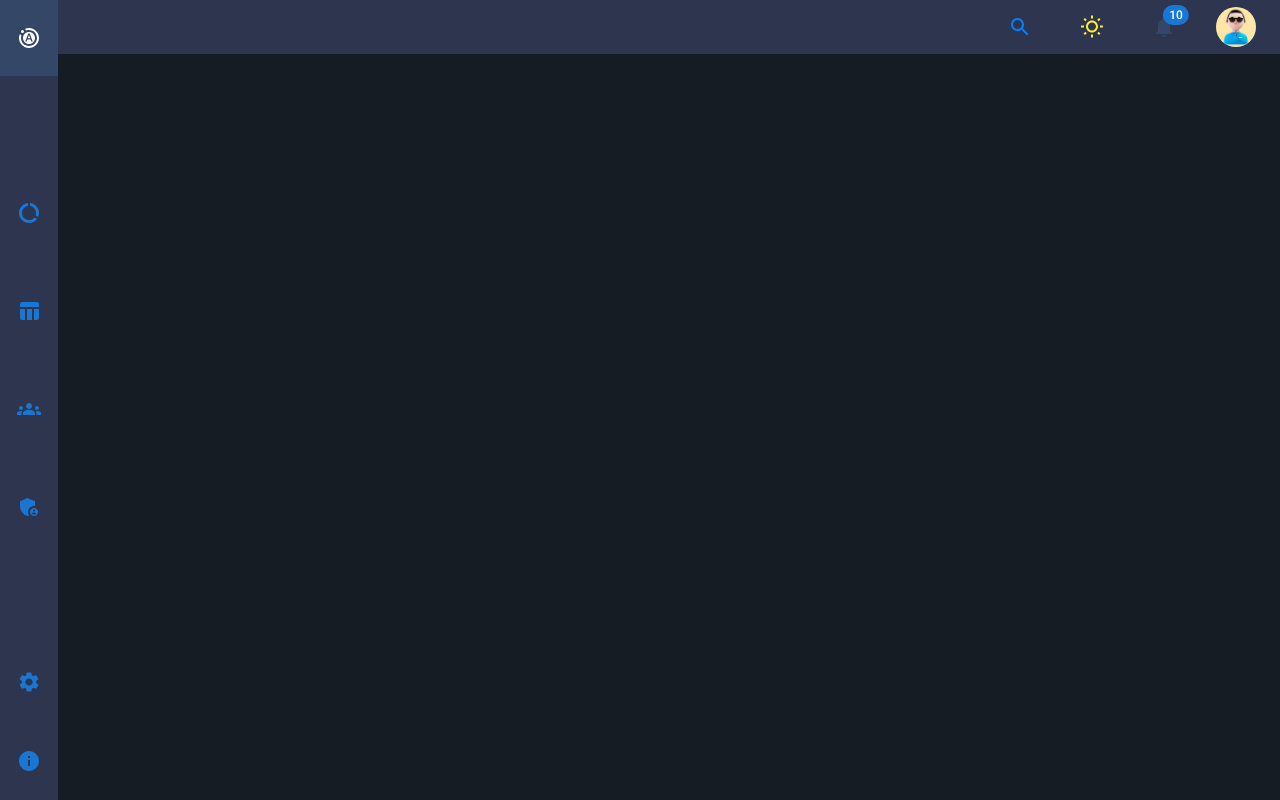
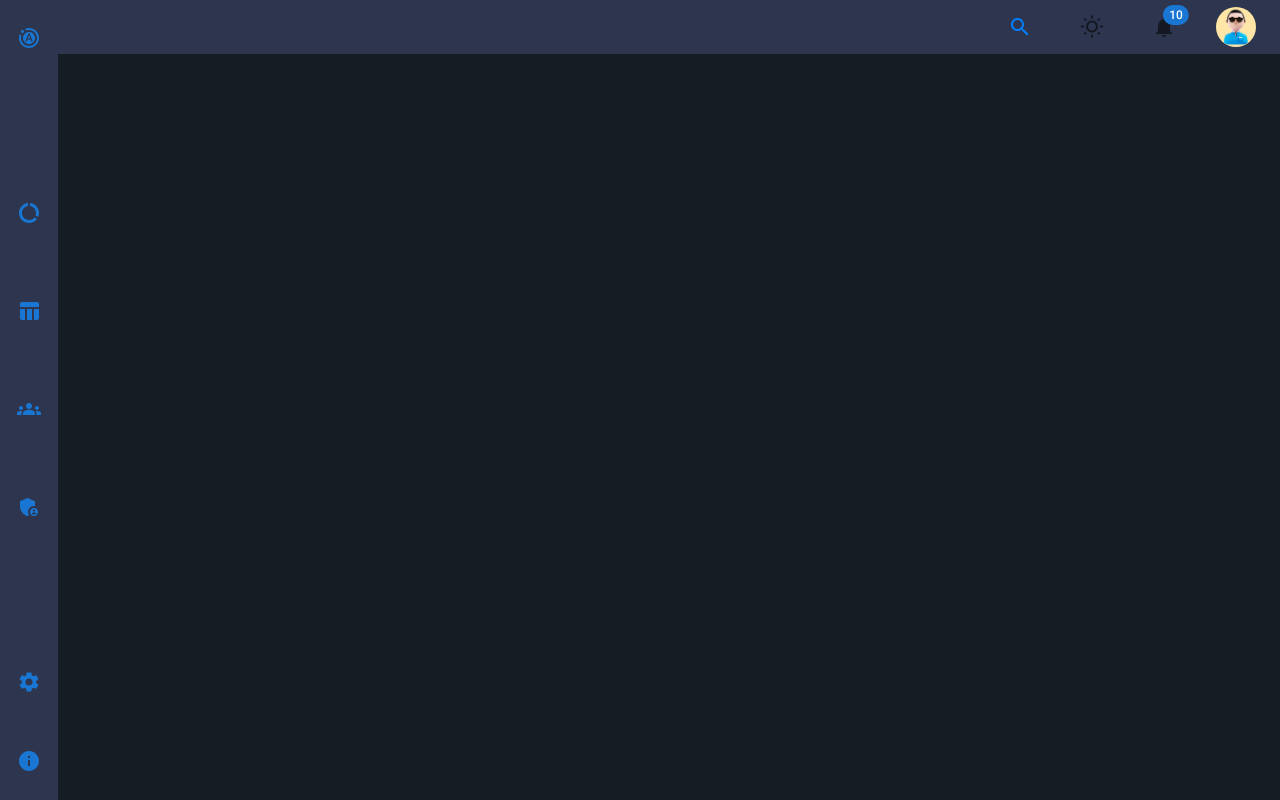
Before and after one commit to techcoders-akp/Data-automation-UI, a React (Create React App) app: page / in a window 1280 px wide. Built offline with nearby package versions, Linux system fonts and the light colour scheme.

Commit message:
modified ui

```diff
--- a/src/Internals/Themes.js
+++ b/src/Internals/Themes.js
@@ -4,15 +4,18 @@ const themeLight = createTheme({
   palette: {
     background: {
       default: "#f8f9fa",
-      white :"#ffff",
-      darkBlue:"rgb(52, 71, 103)",
-      onHover:'#1976d21c',
-      tempWhite:'#ffff'
+      white :"#ffff"
     },
     buttons:{
       primary:'#007fff',
       yellow:"#ffeb3b",
+      onHover:'#1976d21c'
     },
+    icons:{
+      darkBlue:"rgb(52, 71, 103)",
+      tempWhite:'#ffff'
+
+    }
   }
   });
 
@@ -20,15 +23,17 @@ const themeLight = createTheme({
     palette: {
       background: {
         default: "#161C24",
-        white :"#2d364e",
-        darkBlue:"rgb(52, 71, 103)",
-        onHover:'#1976d21c' ,
-        tempWhite:'#ffff'
+        white :"#2d364e"
       },
       buttons:{
         primary:'#007fff',
         yellow:"#ffeb3b",
+        onHover:'#1976d21c'
       },
+      icons:{
+        darkBlue:"rgb(52, 71, 103)",
+        tempWhite:'#ffff'
+      }
     }
   });
 
--- a/src/app/Components/Header/HeaderIndex.jsx
+++ b/src/app/Components/Header/HeaderIndex.jsx
@@ -1,4 +1,4 @@
-import React from 'react';
+import React, { useState } from 'react';
 import { HeaderStyles } from './styles';
 import IconButton from '@mui/material/IconButton';
 import Badge from '@mui/material/Badge';
@@ -13,19 +13,21 @@ import TextField from '@mui/material/TextField';
 
 import Avatarsrc from '../../Icons/Avatar.jpg';
 
-const HeaderIndex = (props) => {
-  const {handleMode , mode} = props ;
+const HeaderIndex = () => {
   const classes = HeaderStyles();
 
+  const [toggleMode, settoggleMode] = React.useState(true);
   const [toggleSearch, settoggleSearch] = React.useState(false)
+  const [searchInput, setSearchInput]= useState('')
 
-  const handleDarkMode = () => {
-    if(mode)
-    handleMode(false);
-    else
-    handleMode(true)
+  const handleMode = () => {
+    toggleMode ? settoggleMode(false) : settoggleMode(true);
   };
+  const cleanSearch = () =>setSearchInput('')
 
+  const onChange=(event)=>{
+    setSearchInput(event.target.value)
+  }
   React.useEffect(() => {
     if(toggleSearch)
     setTimeout(() => {
@@ -47,6 +49,9 @@ const HeaderIndex = (props) => {
         fullWidth
         size="small"
         margin="dense"
+        onChange={onChange}
+        value={searchInput}
+        onBlur={cleanSearch}
         InputProps={{
           startAdornment: (
             <InputAdornment position="start">
@@ -63,8 +68,8 @@ const HeaderIndex = (props) => {
            {!toggleSearch ? <SearchIcon  className={classes.Icons}/> : <ClearIcon className={classes.Icons}/> }
           </IconButton>
 
-          <IconButton onClick={handleDarkMode}>
-            {mode ? <WbSunnyOutlinedIcon className={classes.sun} /> : <DarkModeIcon className={classes.moon}/>}
+          <IconButton onClick={handleMode}>
+            {toggleMode ? <WbSunnyOutlinedIcon  /> : <DarkModeIcon />}
           </IconButton>
 
           <IconButton>
--- a/src/app/Components/sideNav/SideNavbar.jsx
+++ b/src/app/Components/sideNav/SideNavbar.jsx
@@ -3,8 +3,6 @@ import Button from '@mui/material/Button';
 import Tooltip from '@mui/material/Tooltip';
 import sideIcons from './constants';
 import MotionPhotosAutoIcon from '@mui/icons-material/MotionPhotosAuto';
-import InfoIcon from '@mui/icons-material/Info';
-import SettingsIcon from '@mui/icons-material/Settings';
 import { sideNavBarStyles } from './styles';
 import Fade from '@mui/material/Fade';
 
@@ -21,7 +19,8 @@ const SideNavbar = () => {
 
       <div className={classes.dynamicIconsDiv}>
         {sideIcons.map((item) => {
-          return (
+          if(item.id<5){
+            return (
             <Tooltip
               title={item.Name}
               placement="right-end"
@@ -33,16 +32,25 @@ const SideNavbar = () => {
               </Button>
             </Tooltip>
           );
-        })}
+         } })}
       </div>
 
       <div className={classes.footerContent}>
-        <Button variant="text" className={classes.dynamicIcons}>
-          <SettingsIcon />
-        </Button>
-        <Button variant="text" className={classes.dynamicIcons}>
-          <InfoIcon />
-        </Button>
+      {sideIcons.map((item) => {
+          if(item.id>4){
+            return (
+            <Tooltip
+              title={item.Name}
+              placement="right-end"
+              TransitionComponent={Fade}
+              TransitionProps={{ timeout: 600 }}
+            >
+              <Button key={item.id} className={classes.dynamicIcons}>
+                {item.icon}
+              </Button>
+            </Tooltip>
+          );
+         } })}
       </div>
     </div>
   );
--- a/src/app/Components/sideNav/constants.js
+++ b/src/app/Components/sideNav/constants.js
@@ -2,6 +2,8 @@ import DataUsageIcon from '@mui/icons-material/DataUsage';
 import TableChartIcon from '@mui/icons-material/TableChart';
 import GroupsIcon from '@mui/icons-material/Groups';
 import AdminPanelSettingsIcon from '@mui/icons-material/AdminPanelSettings';
+import SettingsIcon from '@mui/icons-material/Settings';
+import InfoIcon from '@mui/icons-material/Info';
  const sideIcons=[
     {
         "id":1,
@@ -22,6 +24,16 @@ import AdminPanelSettingsIcon from '@mui/icons-material/AdminPanelSettings';
         "id":4,
         "Name":"Admin Panel",
         "icon": <AdminPanelSettingsIcon />
+    },
+    {
+        "id":5,
+        "Name":"Settings",
+        "icon": <SettingsIcon />
+    },
+    {
+        "id":6,
+        "Name":"Info",
+        "icon": <InfoIcon />
     }
  ];
  export default sideIcons;
```
